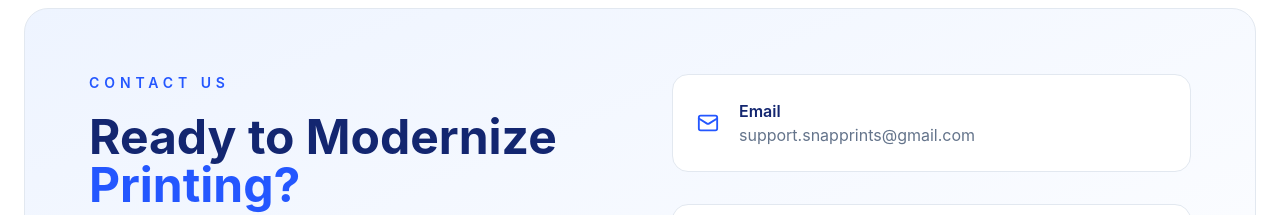
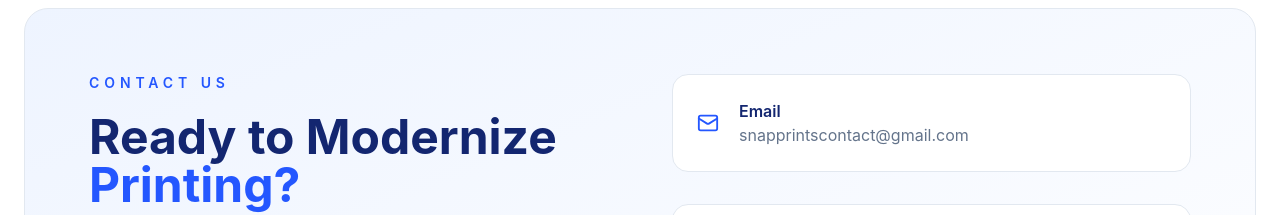
Before and after one commit to snapprints2026/Snapprints_Portfolio, a React (Vite) app: page / in a window 1280 px wide. Shown: the part 4520-4735 px from the top of the page. Built offline with nearby package versions, Linux system fonts and the light colour scheme.

Commit message:
second  commit

```diff
--- a/src/components/landing/Contact.jsx
+++ b/src/components/landing/Contact.jsx
@@ -34,7 +34,7 @@ export default function Contact({ onDemoClick }) {
               {/* Right */}
               <div className="space-y-4 sm:space-y-8">
                 {[
-                  { Icon: Mail, label: "Email", value: "support.snapprints@gmail.com", href: "mailto:support.snapprints@gmail.com", breakAll: true },
+                  { Icon: Mail, label: "Email", value: "snapprintscontact@gmail.com", href: "mailto:snapprintscontact@gmail.com", breakAll: true },
                   { Icon: Phone, label: "Phone", value: "+91 7798305769", href: "tel:+917798305769" },
                   { Icon: MapPin, label: "Location", value: "Ahilyanagar, Maharashtra, India" },
                 ].map(({ Icon, label, value, href, breakAll }, i) => (
```
